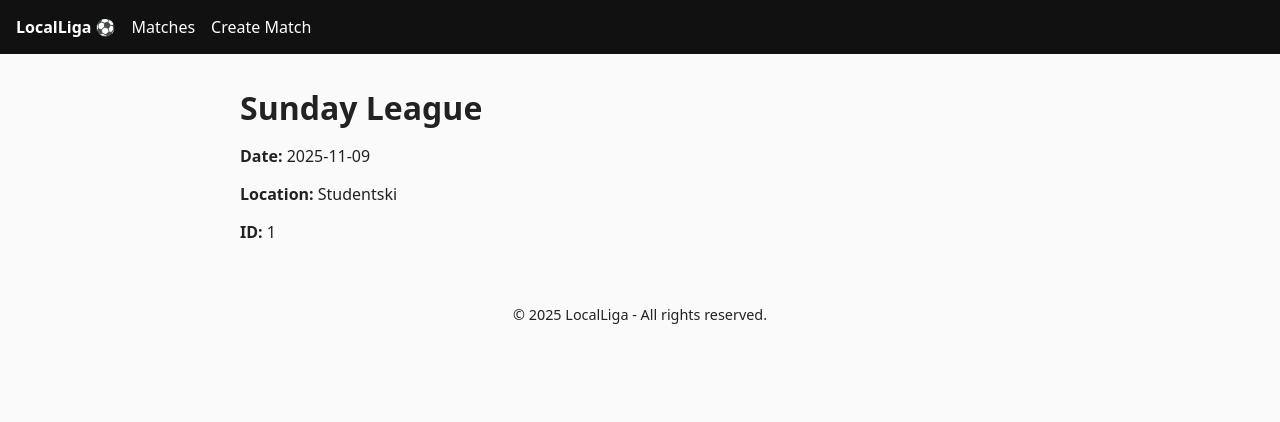
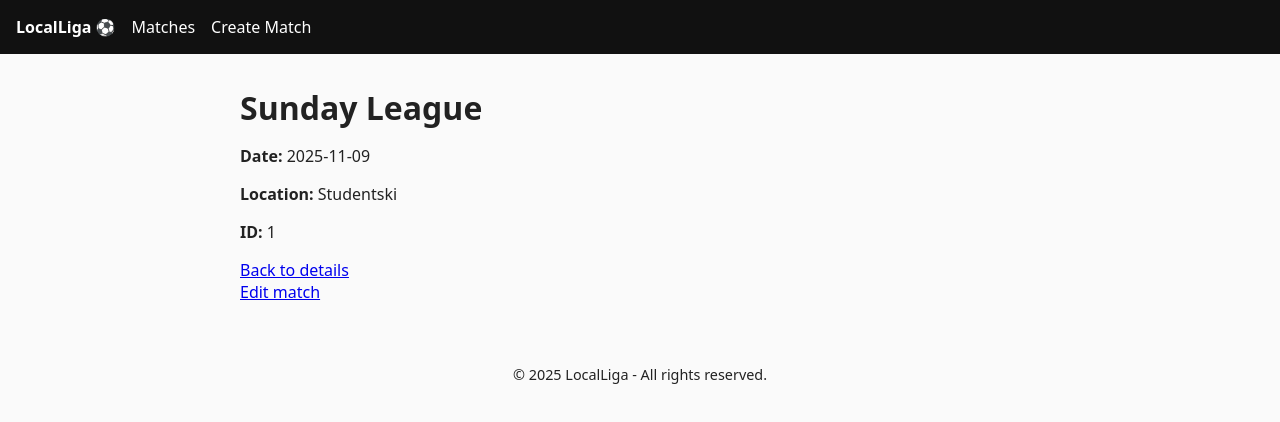
Before and after one commit to GeorgiApostolov/LocalLiga, a React (Vite) app: page /matches/1 in a window 1280 px wide. Shown: the top 422 px of the page. Built offline with nearby package versions, Linux system fonts and the light colour scheme.

Commit message:
add edit link to MatchDetails page

```diff
--- a/src/pages/MatchDetails.jsx
+++ b/src/pages/MatchDetails.jsx
@@ -1,4 +1,4 @@
-import { useParams } from "react-router-dom";
+import { Link, useParams } from "react-router-dom";
 
 function MatchDetails({ matches }) {
   const { matchId } = useParams();
@@ -25,6 +25,10 @@ function MatchDetails({ matches }) {
       <p>
         <strong>ID:</strong> {match.id}
       </p>
+
+      <Link to={`/matches/${matchId}`}>Back to details</Link>
+      <br />
+      <Link to={`/matches/${matchId}/edit`}>Edit match</Link>
     </main>
   );
 }
```
